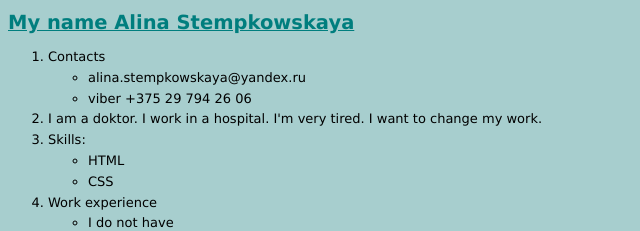
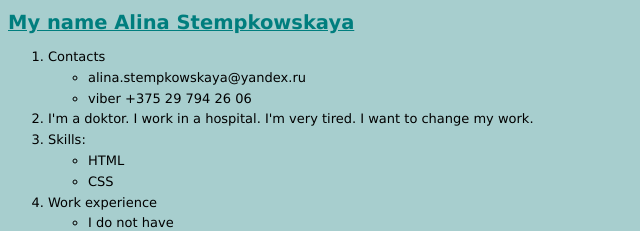
Before and after one commit to AlinaStempk/rsschool-cv, a plain HTML site: page index.html in a window 1280 px wide. Shown: the top 231 px of the page, 0-640 px from the left. Drawn offline with Linux system fonts and the light colour scheme.

Commit message:
feat: add new text

```diff
--- a/index.html
+++ b/index.html
@@ -14,7 +14,7 @@
             <li>alina.stempkowskaya@yandex.ru</li>
             <li>viber +375 29 794 26 06</li>
         </ul>
-        <li>I am a doktor. I work in a hospital. I'm very tired. I want to change my work.</li>
+        <li>I'm a doktor. I work in a hospital. I'm very tired. I want to change my work.</li>
         <li>Skills:</li>
         <ul>
             <li>HTML</li>
```
